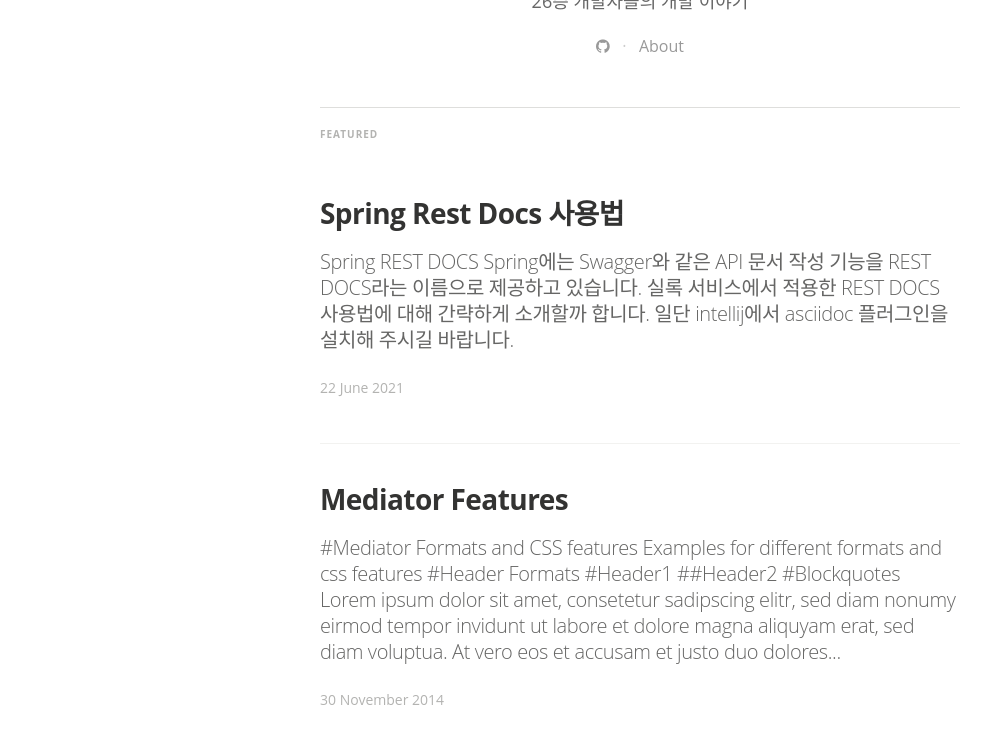
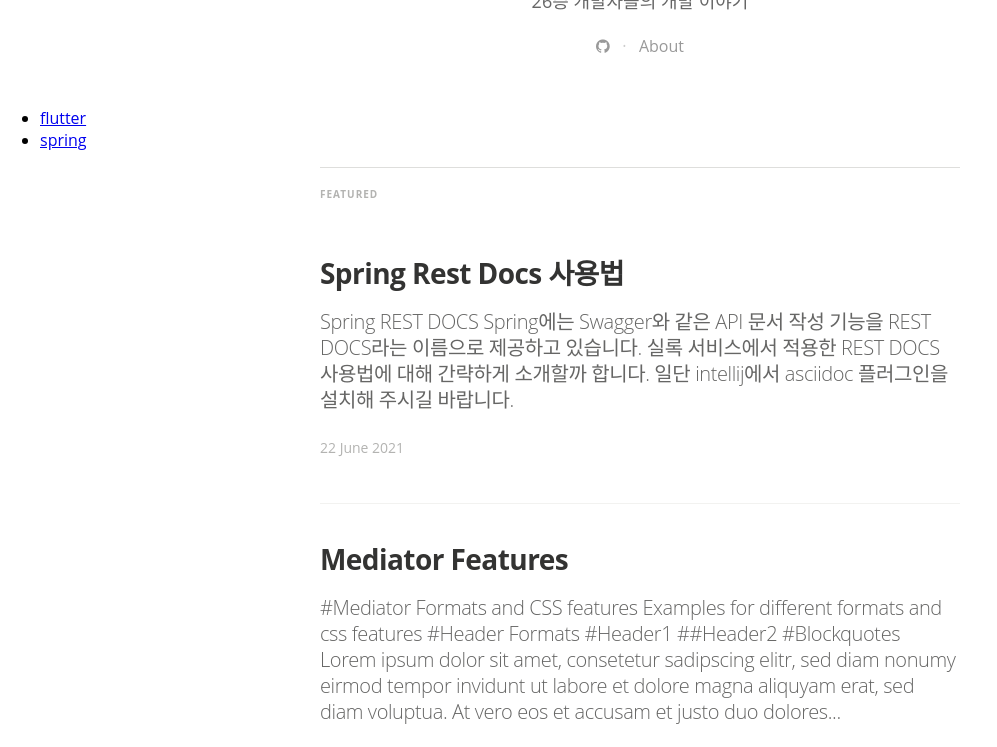
Before and after one commit to ourtreering/ourtreering.github.io, a Jekyll site: the page built from index.html, in a window 1280 px wide and 900 px high, scrolled down 451 px, cut to the strip 153-900 px from the top of the window. Shown: the whole strip, without its empty margins (0-997 px from the left). Built offline with Jekyll 4.4.1, drawn with Linux system fonts in a browser that asks for light colours; nearby versions of some CDN libraries; some web fonts are replaced; the list of posts is cut into pages by our own code.

Commit message:
Add category feat

```diff
--- /dev/null
+++ b/_includes/blog_header.html
@@ -0,0 +1,18 @@
+<header class="blog-header">
+    {% if site.logo %}
+      <a class="blog-logo" href="{{site.url}}{{site.baseurl}}" style="background-image: url('{{ site.logo | prepend: site.baseurl }}')">{{ site.title }}</a>
+    {% endif %}
+    <h1 class="blog-title">{{ site.title }}</h1>
+    <h2 class="blog-description">{{ site.description }}</h2>
+    <div class="custom-links">
+      {% for social in site.social %}
+        {% if social.url %}
+            <a class="icon-{{ social.icon }}" href="{{ social.url }}" {% if social.desc %} title="{{ social.desc }}"{% endif %}">
+              <i class="fa fa-{{ social.icon }}"></i>
+            </a>
+            &nbsp;&nbsp;·&nbsp;&nbsp;
+        {% endif %}
+      {% endfor %}
+      <a href={{ "/about/" | prepend: site.baseurl }}>About</a>
+    </div>
+  </header>
--- /dev/null
+++ b/_includes/site_category.html
@@ -0,0 +1,15 @@
+<header class="site-category">
+    <ul>
+
+      {% assign pages_list = site.pages %}
+      {% for node in pages_list %}
+        {% if node.title != null %}
+          {% if node.layout == "category" %}
+            <li><a class="category-link {% if page.url == node.url %} active{% endif %}"
+            href="{{ site.baseurl }}{{ node.url }}">{{ node.title }}</a></li>
+          {% endif %}
+        {% endif %}
+      {% endfor %}
+
+  </ul>
+  </header>
--- /dev/null
+++ b/_includes/teaser_image.html
@@ -0,0 +1,5 @@
+<div class="teaserimage">
+    <div class="teaserimage-image" {% if site.cover %}style="background-image: url({{ site.cover | prepend: site.baseurl }})"{% endif %}>
+        Teaser Image
+    </div>
+</div>
--- /dev/null
+++ b/category/flutter.md
@@ -0,0 +1,6 @@
+---
+
+layout: category
+
+title: flutter
+---
--- /dev/null
+++ b/category/spring.md
@@ -0,0 +1,7 @@
+---
+
+layout: category
+
+title: spring
+
+---
--- a/index.html
+++ b/index.html
@@ -2,30 +2,10 @@
 layout: default
 ---
 
-<div class="teaserimage">
-    <div class="teaserimage-image" {% if site.cover %}style="background-image: url({{ site.cover | prepend: site.baseurl }})"{% endif %}>
-        Teaser Image
-    </div>
-</div>
 
-<header class="blog-header">
-    {% if site.logo %}
-      <a class="blog-logo" href="{{site.url}}{{site.baseurl}}" style="background-image: url('{{ site.logo | prepend: site.baseurl }}')">{{ site.title }}</a>
-    {% endif %}
-    <h1 class="blog-title">{{ site.title }}</h1>
-    <h2 class="blog-description">{{ site.description }}</h2>
-    <div class="custom-links">
-      {% for social in site.social %}
-        {% if social.url %}
-            <a class="icon-{{ social.icon }}" href="{{ social.url }}" {% if social.desc %} title="{{ social.desc }}"{% endif %}">
-              <i class="fa fa-{{ social.icon }}"></i>
-            </a>
-            &nbsp;&nbsp;·&nbsp;&nbsp;
-        {% endif %}
-      {% endfor %}
-      <a href={{ "/about/" | prepend: site.baseurl }}>About</a>
-    </div>
-</header>
+{% include teaser_image.html %}
+{% include blog_header.html %}
+{% include site_category.html %}
 
 
 <main class="content" role="main">
```
Also changed, not shown: _layouts/category.html (added, +49 -0 lines).
